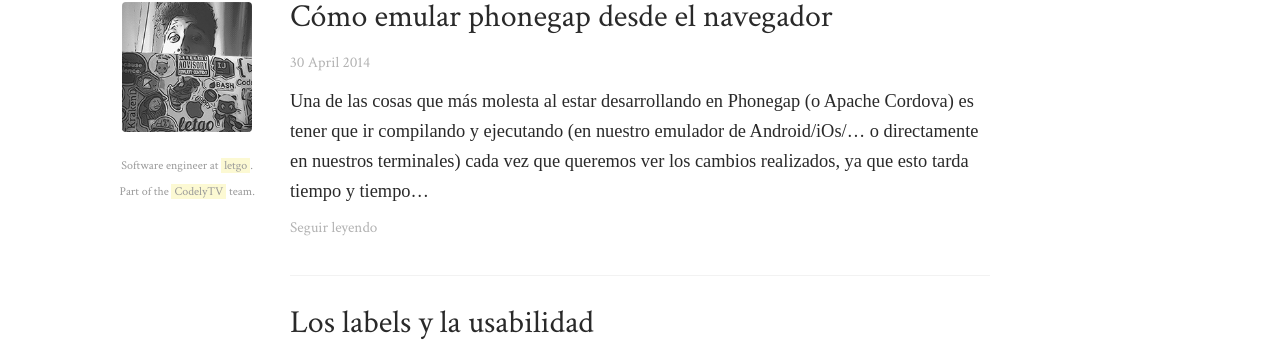
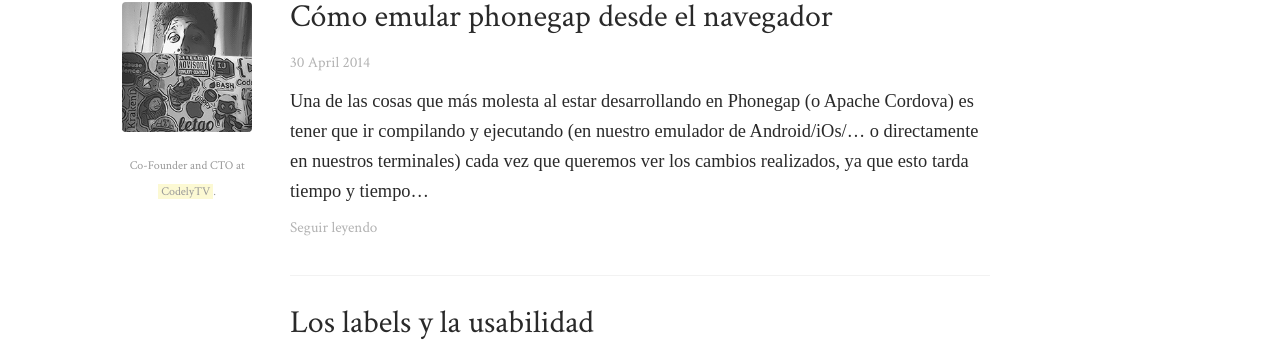
Before and after one commit to rgomezcasas/rafa.wtf, a Jekyll site: the page built from index.html, in a window 1280 px wide. Shown: the part 133-481 px from the top of the page. Built offline with Jekyll 4.4.1, drawn with Linux system fonts in a browser that asks for light colours; nearby versions of some CDN libraries; some web fonts are replaced.

Commit message:
Update job description

```diff
--- a/_config.yml
+++ b/_config.yml
@@ -8,6 +8,6 @@ kramdown:
   syntax_highlighter: rouge
 highlighter: rouge
 permalink: /:title/
-url: "http://rafa.im"
-description: Software engineer at @letgo.
+url: "http://rafa.wtf"
+description: Co-Founder and CTO at @CodelyTV
 excerpt_separator: <!--more-->
--- a/_layouts/default.html
+++ b/_layouts/default.html
@@ -59,8 +59,7 @@
             <a class="image-link rounded" href="/">
                 <img src="/assets/images/rafa.jpg" alt="Rafa Gómez">
             </a>
-            <p class="bio">Software engineer at <a href="http://letgo.com/" target="_blank">letgo</a>.<br/>
-                Part of the <a href="http://codely.tv" target="_blank">CodelyTV</a> team.</p>
+            <p class="bio">Co-Founder and CTO at <a href="https://codely.tv/" target="_blank">CodelyTV</a>.
         </div>
 
         <div id="page">
--- a/_layouts/post.html
+++ b/_layouts/post.html
@@ -18,7 +18,7 @@ layout: default
     </div>
 
     <div class="post-data">
-        ¿Ves algo raro? <a href="https://github.com/rgomezcasas/rafa.im/edit/master/{{ page.path }}">¡Edítame!</a>
+        ¿Ves algo raro? <a href="https://github.com/rgomezcasas/rafa.wtf/edit/master/{{ page.path }}">¡Edítame!</a>
     </div>
 </div>
 
--- a/index.html
+++ b/index.html
@@ -1,7 +1,7 @@
 ---
 layout: default
 title: Mi blog
-description: Software engineer at @letgo.
+description: Co-Founder and CTO at @CodelyTV. Programador afro.
 ---
 
 {% for post in site.posts %}
```
